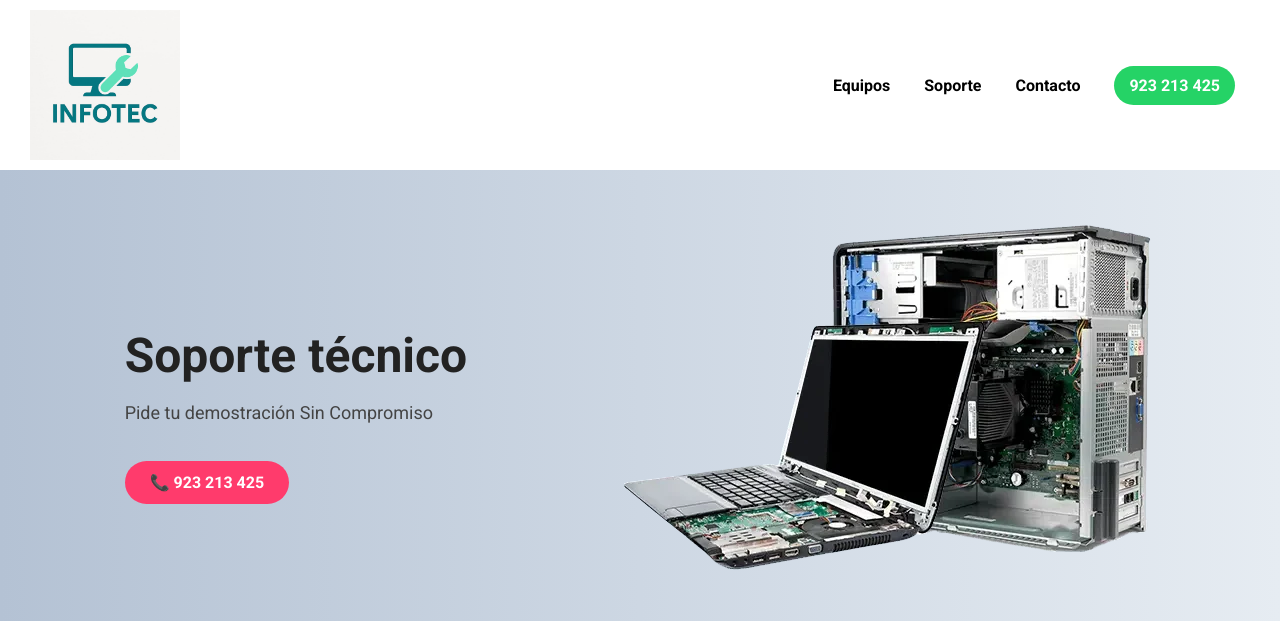
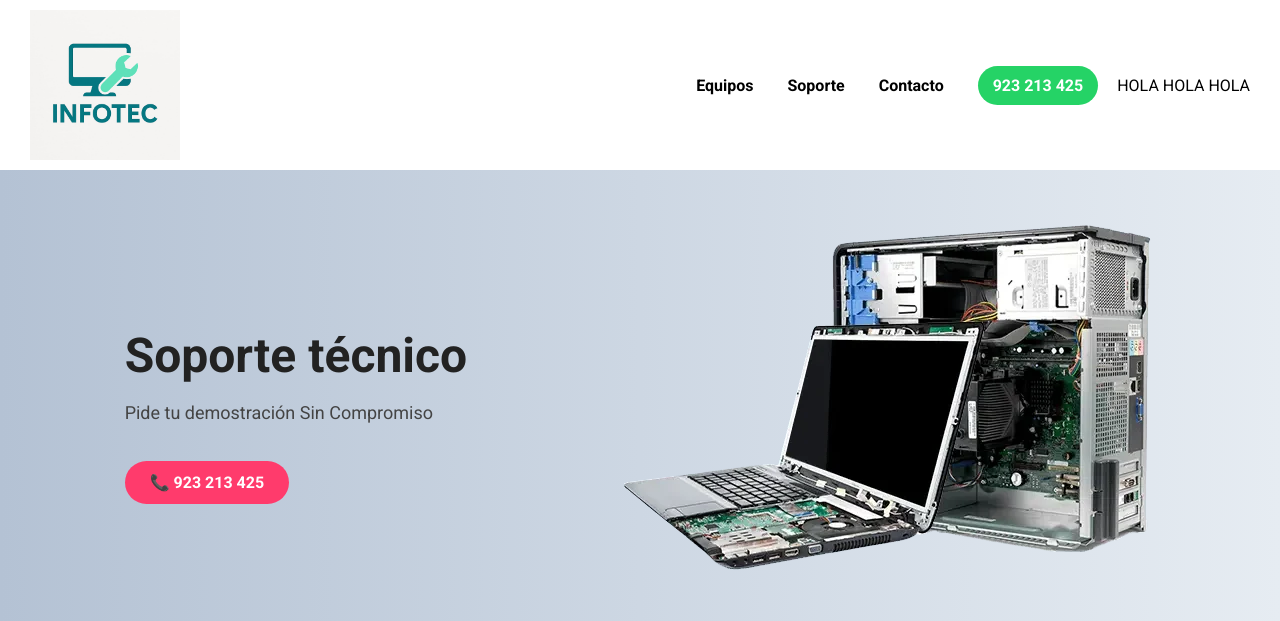
Before and after one commit to ING002-bot/PROYECINFOT, a PHP site: page / in a window 1280 px wide. Shown: the top 621 px of the page. Run offline with PHP 8.4, Linux system fonts and the light colour scheme.

Commit message:
probando

```diff
--- a/PROYECINFO/index.php
+++ b/PROYECINFO/index.php
@@ -15,6 +15,7 @@
       <a href="servicio.php">Soporte</a>
       <a href="nosotros.php">Contacto</a>
       <a class="whatsapp-contact" href="https://wa.me/51923213425">923 213 425</a>
+      HOLA HOLA HOLA
     </nav>
   </header>
 
```
